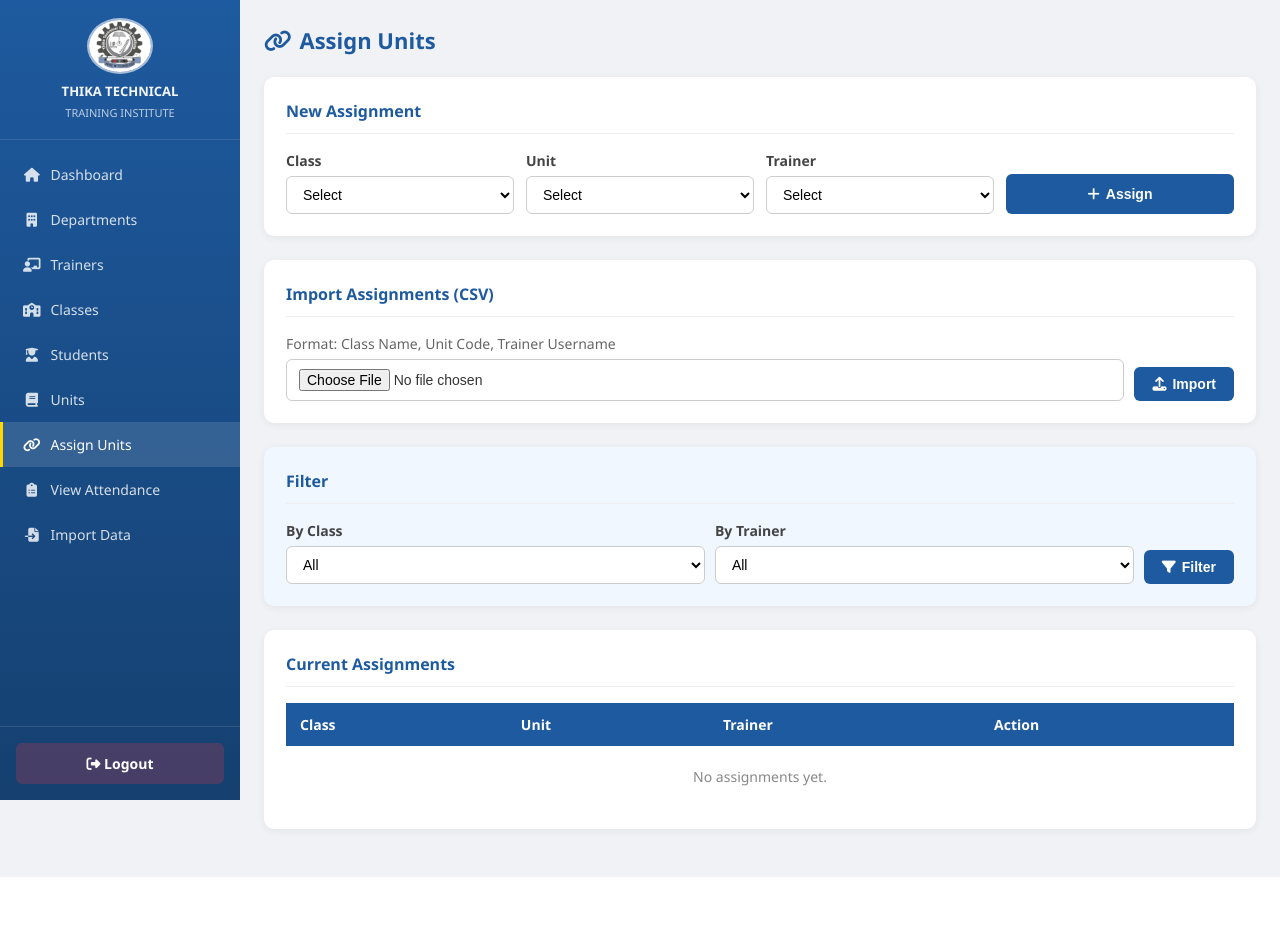
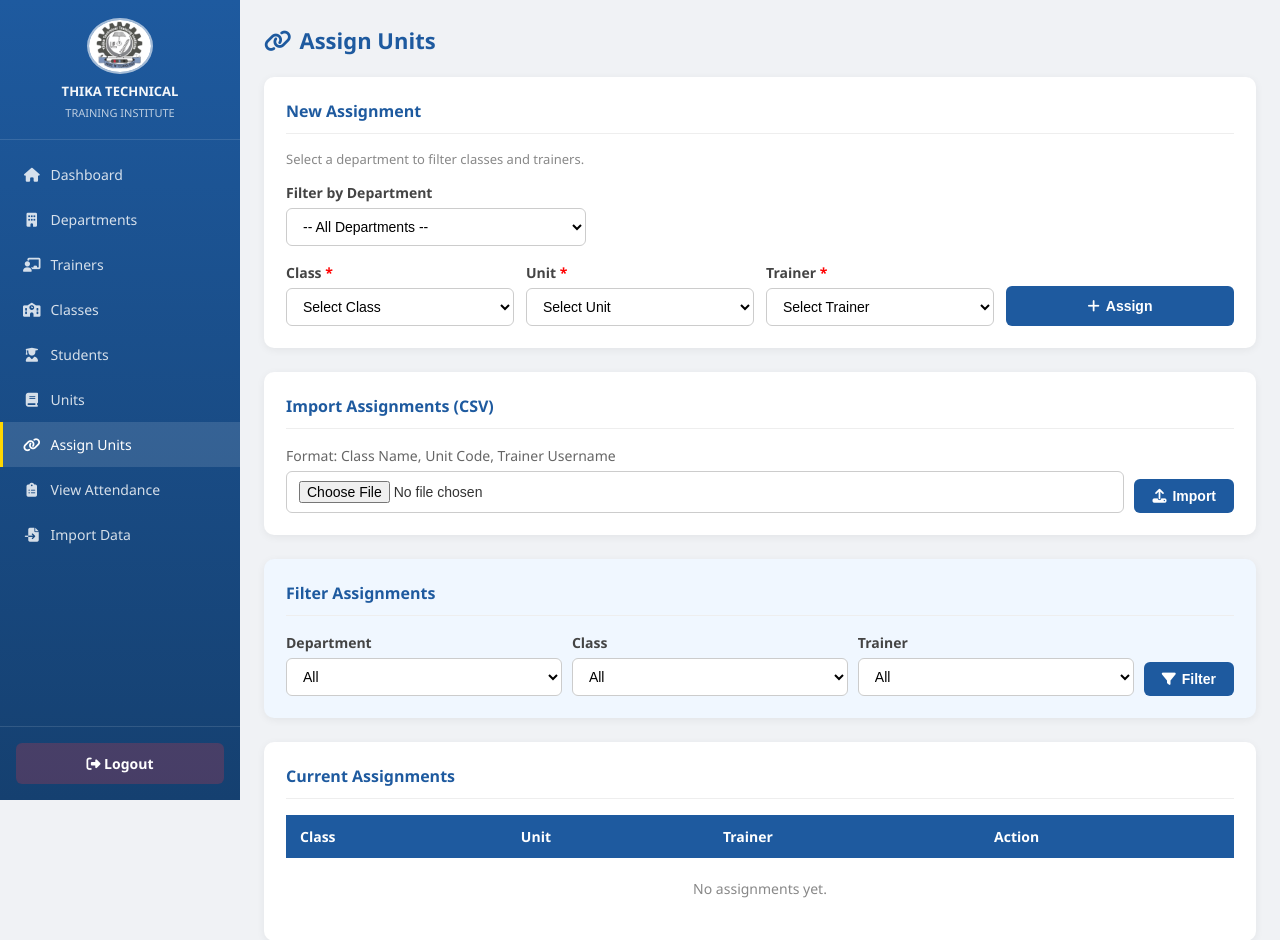
Before and after one commit to alexfreed1/myrenderproject, a Flask app: page /admin/assign_units in a window 1280 px wide. Shown: the top 940 px of the page. Before the commit the page ends 877 px from the top, so only its background shows below. Run offline with Flask 3, Linux system fonts and the light colour scheme; the visitor is signed in with stand-in values (Sample User, id 1); data that the repository does not hold is empty; some libraries are stand-ins or nearby versions.

Commit message:
feat: department filter in classes, students, units, assign_units

```diff
--- a/db.py
+++ b/db.py
@@ -72,7 +72,8 @@ def init_db():
     cur.execute("""CREATE TABLE IF NOT EXISTS units (
         id SERIAL PRIMARY KEY,
         code VARCHAR(50) NOT NULL UNIQUE,
-        name VARCHAR(200) NOT NULL
+        name VARCHAR(200) NOT NULL,
+        department_id INT REFERENCES departments(id) ON DELETE SET NULL
     )""")
 
     cur.execute("""CREATE TABLE IF NOT EXISTS trainers (
--- a/routes/admin.py
+++ b/routes/admin.py
@@ -89,12 +89,15 @@ def classes():
             name = request.form.get('name', '').strip()
             dept_id = request.form.get('department_id', 0, type=int)
             if name and dept_id:
-                cur.execute("SELECT id FROM classes WHERE name=%s", (name,))
+                cur.execute("SELECT id FROM classes WHERE name=%s AND department_id=%s", (name, dept_id))
                 if cur.fetchone():
-                    error = "Class already exists."
+                    error = "Class already exists in this department."
                 else:
                     cur.execute("INSERT INTO classes (name, department_id) VALUES (%s,%s)", (name, dept_id))
                     db.commit()
+                    return redirect(url_for('admin.classes'))
+            else:
+                error = "Please fill in all fields."
         elif request.form.get('import_csv'):
             f = request.files.get('csv_file')
             if f:
@@ -107,7 +110,7 @@ def classes():
                         cur.execute("SELECT id FROM departments WHERE name=%s", (dname,))
                         dept = cur.fetchone()
                         if dept:
-                            cur.execute("SELECT id FROM classes WHERE name=%s", (cname,))
+                            cur.execute("SELECT id FROM classes WHERE name=%s AND department_id=%s", (cname, dept['id']))
                             if not cur.fetchone():
                                 cur.execute("INSERT INTO classes (name, department_id) VALUES (%s,%s)", (cname, dept['id']))
                                 count += 1
@@ -138,13 +141,17 @@ def units():
         if request.form.get('add_unit'):
             code = request.form.get('code', '').strip()
             name = request.form.get('name', '').strip()
+            dept_id = request.form.get('department_id', 0, type=int)
             if code and name:
                 cur.execute("SELECT id FROM units WHERE code=%s", (code,))
                 if cur.fetchone():
                     error = "Unit code already exists."
                 else:
-                    cur.execute("INSERT INTO units (code, name) VALUES (%s,%s)", (code, name))
+                    cur.execute("INSERT INTO units (code, name, department_id) VALUES (%s,%s,%s)", (code, name, dept_id or None))
                     db.commit()
+                    return redirect(url_for('admin.units'))
+            else:
+                error = "Code and Name are required."
         elif request.form.get('import_csv'):
             f = request.files.get('csv_file')
             if f:
@@ -165,9 +172,12 @@ def units():
         cur.execute("DELETE FROM units WHERE id=%s", (int(request.args['delete']),))
         db.commit()
         return redirect(url_for('admin.units'))
+    cur.execute("SELECT * FROM departments ORDER BY name")
+    depts_list = cur.fetchall()
+    filter_dept = request.args.get('filter_dept', 0, type=int)
     cur.execute("SELECT * FROM units ORDER BY code")
     units_list = cur.fetchall()
-    return render_template('admin/units.html', units_list=units_list, error=error, success=success)
+    return render_template('admin/units.html', units_list=units_list, depts_list=depts_list, filter_dept=filter_dept, error=error, success=success)
 
 # ── Trainers ──────────────────────────────────────────────────────────────────
 
@@ -236,6 +246,9 @@ def students():
                 else:
                     cur.execute("INSERT INTO students (full_name, admission_number, class_id, password) VALUES (%s,%s,%s,'123456')", (name, adm, class_id))
                     db.commit()
+                    return redirect(url_for('admin.students'))
+            else:
+                error = "All fields are required."
         elif request.form.get('import_csv'):
             f = request.files.get('csv_file')
             if f:
@@ -265,12 +278,20 @@ def students():
         cur.execute("DELETE FROM students WHERE id=%s", (int(request.args['delete']),))
         db.commit()
         return redirect(url_for('admin.students'))
-    cur.execute("SELECT * FROM classes ORDER BY name")
+    cur.execute("SELECT * FROM departments ORDER BY name")
+    depts_list = cur.fetchall()
+    filter_dept = request.args.get('filter_dept', 0, type=int)
+    # Classes filtered by dept for the add form
+    if filter_dept:
+        cur.execute("SELECT * FROM classes WHERE department_id=%s ORDER BY name", (filter_dept,))
+    else:
+        cur.execute("SELECT * FROM classes ORDER BY name")
     classes_list = cur.fetchall()
     filter_class = request.args.get('filter_class', 0, type=int)
     filter_adm = request.args.get('filter_adm', '').strip()
-    conditions = []
-    params = []
+    conditions = []; params = []
+    if filter_dept:
+        conditions.append("c.department_id=%s"); params.append(filter_dept)
     if filter_class:
         conditions.append("s.class_id=%s"); params.append(filter_class)
     if filter_adm:
@@ -278,7 +299,7 @@ def students():
     where = ("WHERE " + " AND ".join(conditions)) if conditions else ""
     cur.execute(f"SELECT s.*, c.name as class_name FROM students s LEFT JOIN classes c ON s.class_id=c.id {where} ORDER BY s.admission_number", params)
     students_list = cur.fetchall()
-    return render_template('admin/students.html', students_list=students_list, classes_list=classes_list, filter_class=filter_class, filter_adm=filter_adm, error=error, success=success)
+    return render_template('admin/students.html', students_list=students_list, classes_list=classes_list, depts_list=depts_list, filter_dept=filter_dept, filter_class=filter_class, filter_adm=filter_adm, error=error, success=success)
 
 # ── Assign Units ──────────────────────────────────────────────────────────────
 
@@ -299,6 +320,7 @@ def assign_units():
                 else:
                     cur.execute("INSERT INTO class_units (class_id, unit_id, trainer_id) VALUES (%s,%s,%s)", (class_id, unit_id, trainer_id))
                     db.commit()
+                    return redirect(url_for('admin.assign_units'))
             else:
                 error = "Please select Class, Unit, and Trainer."
         elif request.form.get('import_csv'):
@@ -325,15 +347,26 @@ def assign_units():
         cur.execute("DELETE FROM class_units WHERE id=%s", (int(request.args['delete']),))
         db.commit()
         return redirect(url_for('admin.assign_units'))
-    cur.execute("SELECT * FROM classes ORDER BY name")
+    cur.execute("SELECT * FROM departments ORDER BY name")
+    depts_list = cur.fetchall()
+    filter_dept = request.args.get('filter_dept', 0, type=int)
+    if filter_dept:
+        cur.execute("SELECT * FROM classes WHERE department_id=%s ORDER BY name", (filter_dept,))
+    else:
+        cur.execute("SELECT * FROM classes ORDER BY name")
     classes = cur.fetchall()
     cur.execute("SELECT * FROM units ORDER BY code")
     units = cur.fetchall()
-    cur.execute("SELECT * FROM trainers ORDER BY name")
+    if filter_dept:
+        cur.execute("SELECT * FROM trainers WHERE department_id=%s ORDER BY name", (filter_dept,))
+    else:
+        cur.execute("SELECT * FROM trainers ORDER BY name")
     trainers = cur.fetchall()
     filter_class = request.args.get('filter_class', 0, type=int)
     filter_trainer = request.args.get('filter_trainer', 0, type=int)
     conditions = []; params = []
+    if filter_dept:
+        conditions.append("c.department_id=%s"); params.append(filter_dept)
     if filter_class:
         conditions.append("cu.class_id=%s"); params.append(filter_class)
     if filter_trainer:
@@ -341,7 +374,7 @@ def assign_units():
     where = ("WHERE " + " AND ".join(conditions)) if conditions else ""
     cur.execute(f"SELECT cu.id, c.name as class_name, u.code, u.name as unit_name, t.name as trainer_name FROM class_units cu JOIN classes c ON cu.class_id=c.id JOIN units u ON cu.unit_id=u.id JOIN trainers t ON cu.trainer_id=t.id {where} ORDER BY c.name, u.code", params)
     assignments = cur.fetchall()
-    return render_template('admin/assign_units.html', classes=classes, units=units, trainers=trainers, assignments=assignments, filter_class=filter_class, filter_trainer=filter_trainer, error=error, success=success)
+    return render_template('admin/assign_units.html', depts_list=depts_list, classes=classes, units=units, trainers=trainers, assignments=assignments, filter_dept=filter_dept, filter_class=filter_class, filter_trainer=filter_trainer, error=error, success=success)
 
 # ── View Attendance ───────────────────────────────────────────────────────────
 
--- a/templates/admin/assign_units.html
+++ b/templates/admin/assign_units.html
@@ -7,18 +7,37 @@
 
 <div class="section-card">
   <h3>New Assignment</h3>
-  <form method="post" action="/admin/assign_units" style="display:grid;grid-template-columns:repeat(auto-fit,minmax(160px,1fr));gap:12px;align-items:end;">
+  <p style="font-size:13px;color:#888;margin-bottom:12px;">Select a department to filter classes and trainers.</p>
+  <form method="get" action="/admin/assign_units" style="margin-bottom:16px;">
+    <div class="form-group" style="max-width:300px;">
+      <label>Filter by Department</label>
+      <select name="filter_dept" class="form-control" onchange="this.form.submit()">
+        <option value="">-- All Departments --</option>
+        {% for d in depts_list %}<option value="{{ d.id }}" {% if filter_dept == d.id %}selected{% endif %}>{{ d.name }}</option>{% endfor %}
+      </select>
+    </div>
+  </form>
+  <form method="post" action="/admin/assign_units?filter_dept={{ filter_dept }}" style="display:grid;grid-template-columns:repeat(auto-fit,minmax(160px,1fr));gap:12px;align-items:end;">
     <div class="form-group" style="margin:0;">
-      <label>Class</label>
-      <select name="class_id" class="form-control" required><option value="">Select</option>{% for c in classes %}<option value="{{ c.id }}">{{ c.name }}</option>{% endfor %}</select>
+      <label>Class <span style="color:red">*</span></label>
+      <select name="class_id" class="form-control" required>
+        <option value="">Select Class</option>
+        {% for c in classes %}<option value="{{ c.id }}">{{ c.name }}</option>{% endfor %}
+      </select>
     </div>
     <div class="form-group" style="margin:0;">
-      <label>Unit</label>
-      <select name="unit_id" class="form-control" required><option value="">Select</option>{% for u in units %}<option value="{{ u.id }}">{{ u.code }} - {{ u.name }}</option>{% endfor %}</select>
+      <label>Unit <span style="color:red">*</span></label>
+      <select name="unit_id" class="form-control" required>
+        <option value="">Select Unit</option>
+        {% for u in units %}<option value="{{ u.id }}">{{ u.code }} - {{ u.name }}</option>{% endfor %}
+      </select>
     </div>
     <div class="form-group" style="margin:0;">
-      <label>Trainer</label>
-      <select name="trainer_id" class="form-control" required><option value="">Select</option>{% for t in trainers %}<option value="{{ t.id }}">{{ t.name }}</option>{% endfor %}</select>
+      <label>Trainer <span style="color:red">*</span></label>
+      <select name="trainer_id" class="form-control" required>
+        <option value="">Select Trainer</option>
+        {% for t in trainers %}<option value="{{ t.id }}">{{ t.name }}</option>{% endfor %}
+      </select>
     </div>
     <button type="submit" name="assign" value="1" class="btn btn-primary" style="height:40px;"><i class="fas fa-plus"></i> Assign</button>
   </form>
@@ -36,15 +55,28 @@
 </div>
 
 <div class="section-card" style="background:#f0f7ff;">
-  <h3>Filter</h3>
+  <h3>Filter Assignments</h3>
   <form method="get" action="/admin/assign_units" style="display:flex;gap:10px;flex-wrap:wrap;align-items:flex-end;">
-    <div class="form-group" style="margin:0;flex:1;min-width:160px;">
-      <label>By Class</label>
-      <select name="filter_class" class="form-control"><option value="">All</option>{% for c in classes %}<option value="{{ c.id }}" {% if filter_class == c.id %}selected{% endif %}>{{ c.name }}</option>{% endfor %}</select>
+    <div class="form-group" style="margin:0;flex:1;min-width:150px;">
+      <label>Department</label>
+      <select name="filter_dept" class="form-control" onchange="this.form.submit()">
+        <option value="">All</option>
+        {% for d in depts_list %}<option value="{{ d.id }}" {% if filter_dept == d.id %}selected{% endif %}>{{ d.name }}</option>{% endfor %}
+      </select>
     </div>
-    <div class="form-group" style="margin:0;flex:1;min-width:160px;">
-      <label>By Trainer</label>
-      <select name="filter_trainer" class="form-control"><option value="">All</option>{% for t in trainers %}<option value="{{ t.id }}" {% if filter_trainer == t.id %}selected{% endif %}>{{ t.name }}</option>{% endfor %}</select>
+    <div class="form-group" style="margin:0;flex:1;min-width:150px;">
+      <label>Class</label>
+      <select name="filter_class" class="form-control">
+        <option value="">All</option>
+        {% for c in classes %}<option value="{{ c.id }}" {% if filter_class == c.id %}selected{% endif %}>{{ c.name }}</option>{% endfor %}
+      </select>
+    </div>
+    <div class="form-group" style="margin:0;flex:1;min-width:150px;">
+      <label>Trainer</label>
+      <select name="filter_trainer" class="form-control">
+        <option value="">All</option>
+        {% for t in trainers %}<option value="{{ t.id }}" {% if filter_trainer == t.id %}selected{% endif %}>{{ t.name }}</option>{% endfor %}
+      </select>
     </div>
     <button type="submit" class="btn btn-primary"><i class="fas fa-filter"></i> Filter</button>
   </form>
```
Also changed, not shown: init_db_script.py (+15 -1 lines), templates/admin/classes.html (+14 -13 lines), templates/admin/students.html (+32 -9 lines), templates/admin/units.html (+13 -6 lines).
